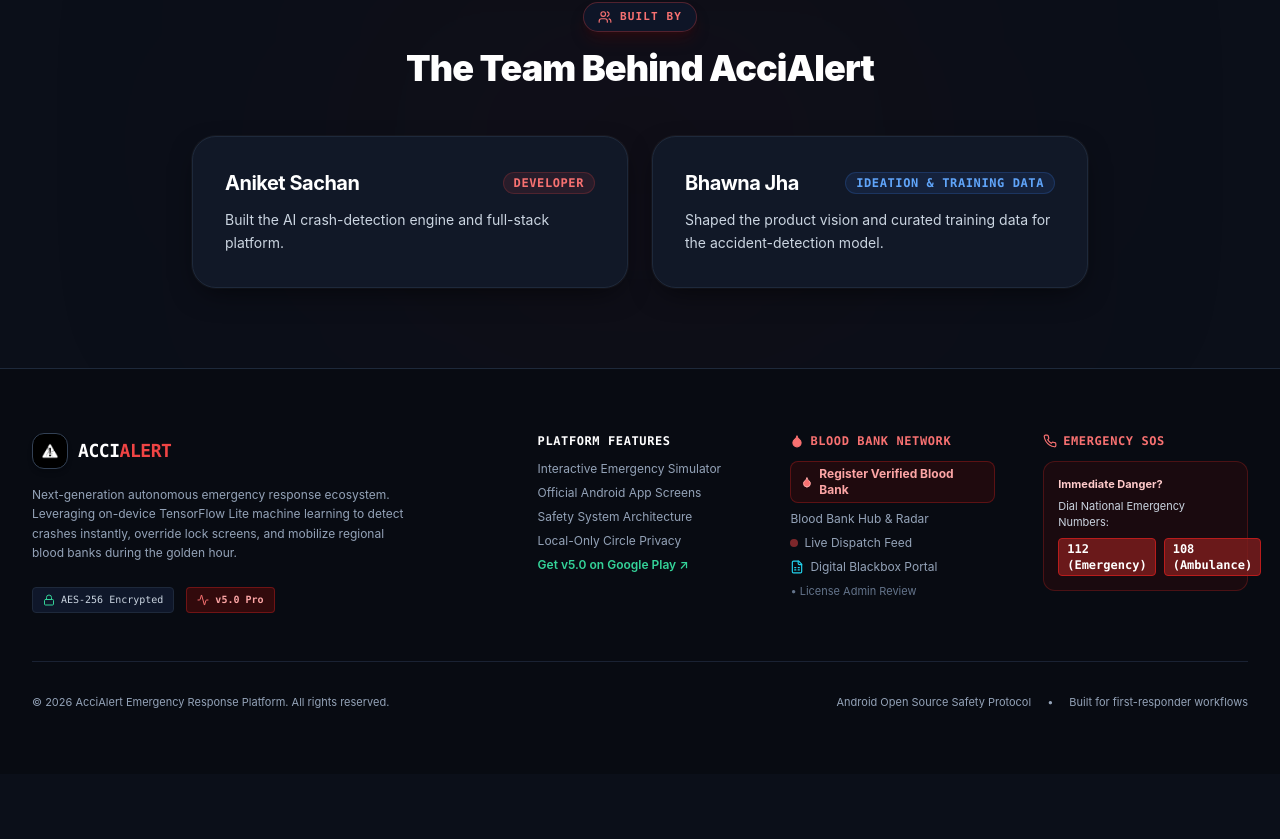
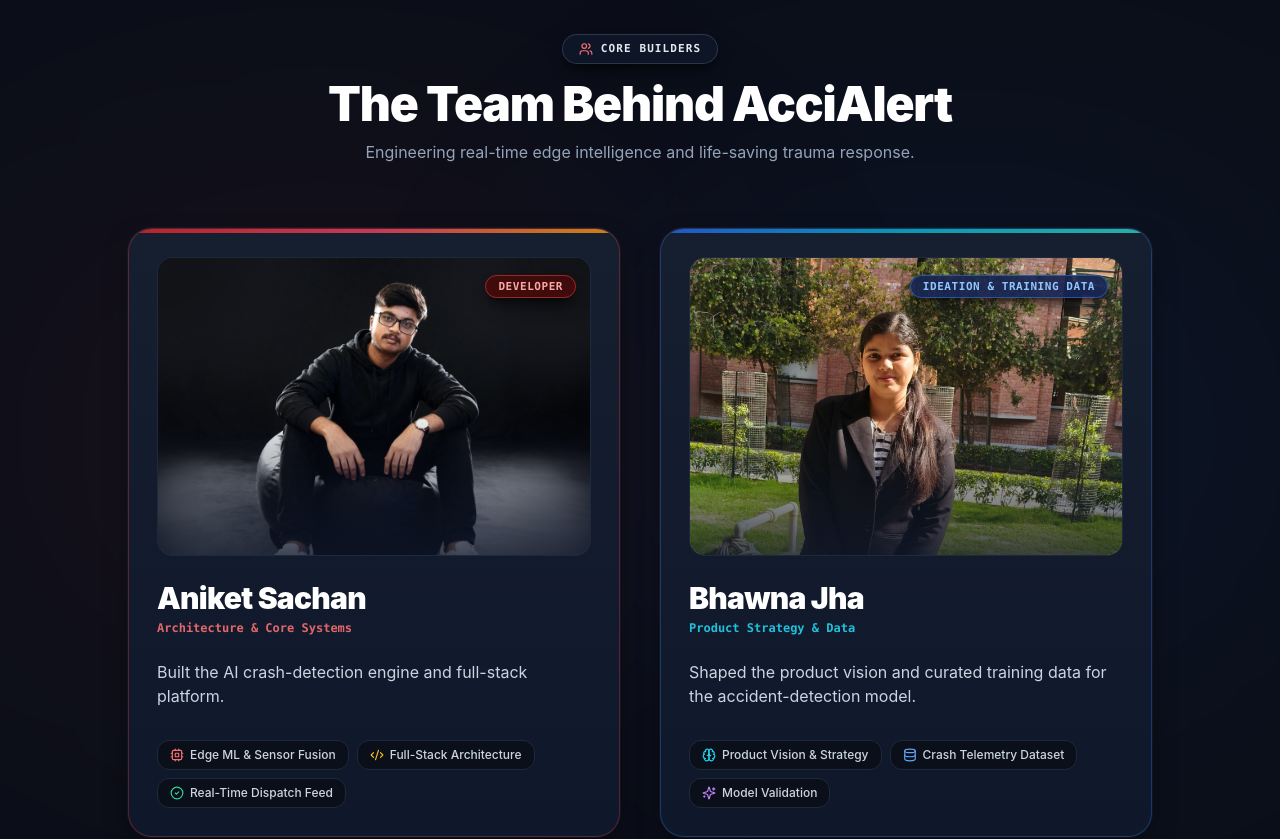
Before and after one commit to aniketsachan989/Accialert_website, a Next.js app: page / in a window 1280 px wide. Shown: the part 7678-8517 px from the top of the page. Before the commit the page ends 8452 px from the top, so only its background shows below. Built offline with nearby package versions, Linux system fonts and the light colour scheme.

Commit message:
feat: add team section with portraits and modern card design for Aniket Sachan and Bhawna Jha

```diff
--- a/components/TeamSection.tsx
+++ b/components/TeamSection.tsx
@@ -1,53 +1,154 @@
-import { Users } from "lucide-react";
+import Image from "next/image";
+import { Users, Cpu, Code2, Brain, Database, Sparkles, CheckCircle2, Shield } from "lucide-react";
 
 export default function TeamSection() {
   return (
-    <section className="py-20 bg-[#0B0F19] border-t border-slate-800/80 relative overflow-hidden">
-      {/* Background ambient lighting */}
-      <div className="absolute top-1/2 left-1/2 -translate-x-1/2 -translate-y-1/2 w-[600px] h-[300px] bg-red-950/15 rounded-full blur-[140px] pointer-events-none" />
+    <section className="py-20 lg:py-28 bg-[#0B0F19] border-t border-slate-800/80 relative overflow-hidden">
+      {/* Dynamic Background Ambient Lighting */}
+      <div className="absolute top-1/2 left-1/4 -translate-x-1/2 -translate-y-1/2 w-[600px] h-[350px] bg-red-600/10 rounded-full blur-[150px] pointer-events-none" />
+      <div className="absolute top-1/2 right-1/4 translate-x-1/2 -translate-y-1/2 w-[600px] h-[350px] bg-blue-600/10 rounded-full blur-[150px] pointer-events-none" />
 
       <div className="max-w-7xl mx-auto px-4 sm:px-6 lg:px-8 relative">
         {/* Section Header */}
-        <div className="text-center max-w-3xl mx-auto mb-12">
-          <div className="inline-flex items-center gap-2 px-3.5 py-1.5 rounded-full bg-slate-900/90 border border-red-500/30 text-xs font-semibold text-red-400 mb-4 shadow-lg shadow-red-950/40">
+        <div className="text-center max-w-3xl mx-auto mb-14 sm:mb-16">
+          <div className="inline-flex items-center gap-2 px-4 py-1.5 rounded-full bg-slate-900/90 border border-slate-700/80 text-xs font-bold text-slate-300 mb-4 shadow-lg shadow-black/40">
             <Users className="w-3.5 h-3.5 text-red-400" />
-            <span className="tracking-widest uppercase text-[11px] font-mono font-bold">BUILT BY</span>
+            <span className="tracking-widest uppercase text-[11px] font-mono font-bold text-slate-200">
+              CORE BUILDERS
+            </span>
           </div>
-          <h2 className="text-3xl sm:text-4xl font-black text-white tracking-tight">
+          <h2 className="text-3xl sm:text-4xl lg:text-5xl font-black text-white tracking-tight">
             The Team Behind AcciAlert
           </h2>
+          <p className="text-sm sm:text-base text-slate-400 mt-3 max-w-xl mx-auto leading-relaxed">
+            Engineering real-time edge intelligence and life-saving trauma response.
+          </p>
         </div>
 
-        {/* Two Team Member Cards */}
-        <div className="grid grid-cols-1 md:grid-cols-2 gap-6 max-w-4xl mx-auto">
-          {/* Card 1: Aniket Sachan */}
-          <div className="bg-[#111827] border border-slate-800 rounded-3xl p-6 sm:p-8 shadow-xl hover:border-slate-700 transition-all duration-300 glow-card flex flex-col justify-between space-y-3">
-            <div className="flex items-center justify-between gap-3">
-              <h3 className="text-xl font-bold text-white tracking-tight">
-                Aniket Sachan
-              </h3>
-              <span className="bg-red-500/10 text-red-400 border border-red-500/20 px-2.5 py-0.5 rounded-full text-xs font-mono font-bold uppercase tracking-wider">
+        {/* 2-Card Portrait Showcase Grid */}
+        <div className="grid grid-cols-1 md:grid-cols-2 gap-8 lg:gap-10 max-w-5xl mx-auto items-stretch">
+          {/* Card 1: Aniket Sachan (Developer) */}
+          <div className="relative rounded-3xl bg-gradient-to-b from-[#161f30] to-[#0f172a] border border-red-500/30 hover:border-red-500/60 p-6 sm:p-7 shadow-2xl transition-all duration-500 hover:-translate-y-1 group flex flex-col justify-between overflow-hidden glow-card">
+            {/* Top accent highlight bar */}
+            <div className="absolute top-0 left-0 right-0 h-1 bg-gradient-to-r from-red-600 via-rose-500 to-amber-500 opacity-80 group-hover:opacity-100 transition-opacity" />
+
+            <div className="space-y-6">
+              {/* Photo Frame Container */}
+              <div className="relative w-full aspect-[4/3] sm:aspect-[16/11] rounded-2xl overflow-hidden bg-slate-950 border border-slate-700/60 shadow-inner group-hover:border-red-500/40 transition-colors">
+                <Image
+                  src="/team/aniket.jpg"
+                  alt="Aniket Sachan - Developer"
+                  fill
+                  sizes="(max-width: 768px) 100vw, 500px"
+                  className="object-cover object-[center_20%] group-hover:scale-105 transition-transform duration-700 ease-out"
+                  priority
+                />
+                {/* Image Bottom Gradient Overlay */}
+                <div className="absolute inset-0 bg-gradient-to-t from-[#0f172a] via-transparent to-transparent opacity-80" />
+
+                {/* Floating Role Badge */}
+                <div className="absolute top-3.5 right-3.5 z-10">
+                  <span className="bg-red-950/90 backdrop-blur-md text-red-300 border border-red-500/50 px-3 py-1 rounded-full text-[11px] font-mono font-extrabold uppercase tracking-wider shadow-lg shadow-black/60">
                     DEVELOPER
                   </span>
                 </div>
-            <p className="text-sm text-slate-300 leading-relaxed">
-              Built the AI crash-detection engine and full-stack platform.
+              </div>
+
+              {/* Title & Name */}
+              <div className="space-y-1">
+                <div className="flex items-center justify-between">
+                  <h3 className="text-2xl sm:text-3xl font-black text-white tracking-tight group-hover:text-red-400 transition-colors">
+                    Aniket Sachan
+                  </h3>
+                </div>
+                <p className="text-xs font-mono font-semibold text-red-400/90">
+                  Architecture &amp; Core Systems
                 </p>
               </div>
 
-          {/* Card 2: Bhawna Jha */}
-          <div className="bg-[#111827] border border-slate-800 rounded-3xl p-6 sm:p-8 shadow-xl hover:border-slate-700 transition-all duration-300 glow-card flex flex-col justify-between space-y-3">
-            <div className="flex items-center justify-between gap-3">
-              <h3 className="text-xl font-bold text-white tracking-tight">
-                Bhawna Jha
-              </h3>
-              <span className="bg-blue-500/10 text-blue-400 border border-blue-500/20 px-2.5 py-0.5 rounded-full text-xs font-mono font-bold uppercase tracking-wider">
+              {/* Description */}
+              <p className="text-sm sm:text-base text-slate-300 leading-relaxed">
+                Built the AI crash-detection engine and full-stack platform.
+              </p>
+
+              {/* Highlight Contribution Pills */}
+              <div className="pt-2 flex flex-wrap gap-2">
+                <span className="inline-flex items-center gap-1.5 px-3 py-1.5 rounded-xl bg-[#0B0F19] border border-slate-800 text-xs font-medium text-slate-300">
+                  <Cpu className="w-3.5 h-3.5 text-red-400" />
+                  Edge ML &amp; Sensor Fusion
+                </span>
+                <span className="inline-flex items-center gap-1.5 px-3 py-1.5 rounded-xl bg-[#0B0F19] border border-slate-800 text-xs font-medium text-slate-300">
+                  <Code2 className="w-3.5 h-3.5 text-amber-400" />
+                  Full-Stack Architecture
+                </span>
+                <span className="inline-flex items-center gap-1.5 px-3 py-1.5 rounded-xl bg-[#0B0F19] border border-slate-800 text-xs font-medium text-slate-300">
+                  <CheckCircle2 className="w-3.5 h-3.5 text-emerald-400" />
+                  Real-Time Dispatch Feed
+                </span>
+              </div>
+            </div>
+          </div>
+
+          {/* Card 2: Bhawna Jha (Ideation & Training Data) */}
+          <div className="relative rounded-3xl bg-gradient-to-b from-[#161f30] to-[#0f172a] border border-blue-500/30 hover:border-blue-500/60 p-6 sm:p-7 shadow-2xl transition-all duration-500 hover:-translate-y-1 group flex flex-col justify-between overflow-hidden glow-card">
+            {/* Top accent highlight bar */}
+            <div className="absolute top-0 left-0 right-0 h-1 bg-gradient-to-r from-blue-600 via-cyan-500 to-teal-400 opacity-80 group-hover:opacity-100 transition-opacity" />
+
+            <div className="space-y-6">
+              {/* Photo Frame Container */}
+              <div className="relative w-full aspect-[4/3] sm:aspect-[16/11] rounded-2xl overflow-hidden bg-slate-950 border border-slate-700/60 shadow-inner group-hover:border-blue-500/40 transition-colors">
+                <Image
+                  src="/team/bhawna.jpg"
+                  alt="Bhawna Jha - Ideation & Training Data"
+                  fill
+                  sizes="(max-width: 768px) 100vw, 500px"
+                  className="object-cover object-[center_15%] group-hover:scale-105 transition-transform duration-700 ease-out"
+                  priority
+                />
+                {/* Image Bottom Gradient Overlay */}
+                <div className="absolute inset-0 bg-gradient-to-t from-[#0f172a] via-transparent to-transparent opacity-80" />
+
+                {/* Floating Role Badge */}
+                <div className="absolute top-3.5 right-3.5 z-10">
+                  <span className="bg-blue-950/90 backdrop-blur-md text-blue-300 border border-blue-500/50 px-3 py-1 rounded-full text-[11px] font-mono font-extrabold uppercase tracking-wider shadow-lg shadow-black/60">
                     IDEATION &amp; TRAINING DATA
                   </span>
                 </div>
-            <p className="text-sm text-slate-300 leading-relaxed">
+              </div>
+
+              {/* Title & Name */}
+              <div className="space-y-1">
+                <div className="flex items-center justify-between">
+                  <h3 className="text-2xl sm:text-3xl font-black text-white tracking-tight group-hover:text-cyan-300 transition-colors">
+                    Bhawna Jha
+                  </h3>
+                </div>
+                <p className="text-xs font-mono font-semibold text-cyan-400/90">
+                  Product Strategy &amp; Data
+                </p>
+              </div>
+
+              {/* Description */}
+              <p className="text-sm sm:text-base text-slate-300 leading-relaxed">
                 Shaped the product vision and curated training data for the accident-detection model.
               </p>
+
+              {/* Highlight Contribution Pills */}
+              <div className="pt-2 flex flex-wrap gap-2">
+                <span className="inline-flex items-center gap-1.5 px-3 py-1.5 rounded-xl bg-[#0B0F19] border border-slate-800 text-xs font-medium text-slate-300">
+                  <Brain className="w-3.5 h-3.5 text-cyan-400" />
+                  Product Vision &amp; Strategy
+                </span>
+                <span className="inline-flex items-center gap-1.5 px-3 py-1.5 rounded-xl bg-[#0B0F19] border border-slate-800 text-xs font-medium text-slate-300">
+                  <Database className="w-3.5 h-3.5 text-blue-400" />
+                  Crash Telemetry Dataset
+                </span>
+                <span className="inline-flex items-center gap-1.5 px-3 py-1.5 rounded-xl bg-[#0B0F19] border border-slate-800 text-xs font-medium text-slate-300">
+                  <Sparkles className="w-3.5 h-3.5 text-purple-400" />
+                  Model Validation
+                </span>
+              </div>
+            </div>
           </div>
         </div>
       </div>
```
Also changed, not shown: public/team/aniket.jpg (added), public/team/bhawna.jpg (added). Lines whose indentation alone changed are shown as unchanged.
